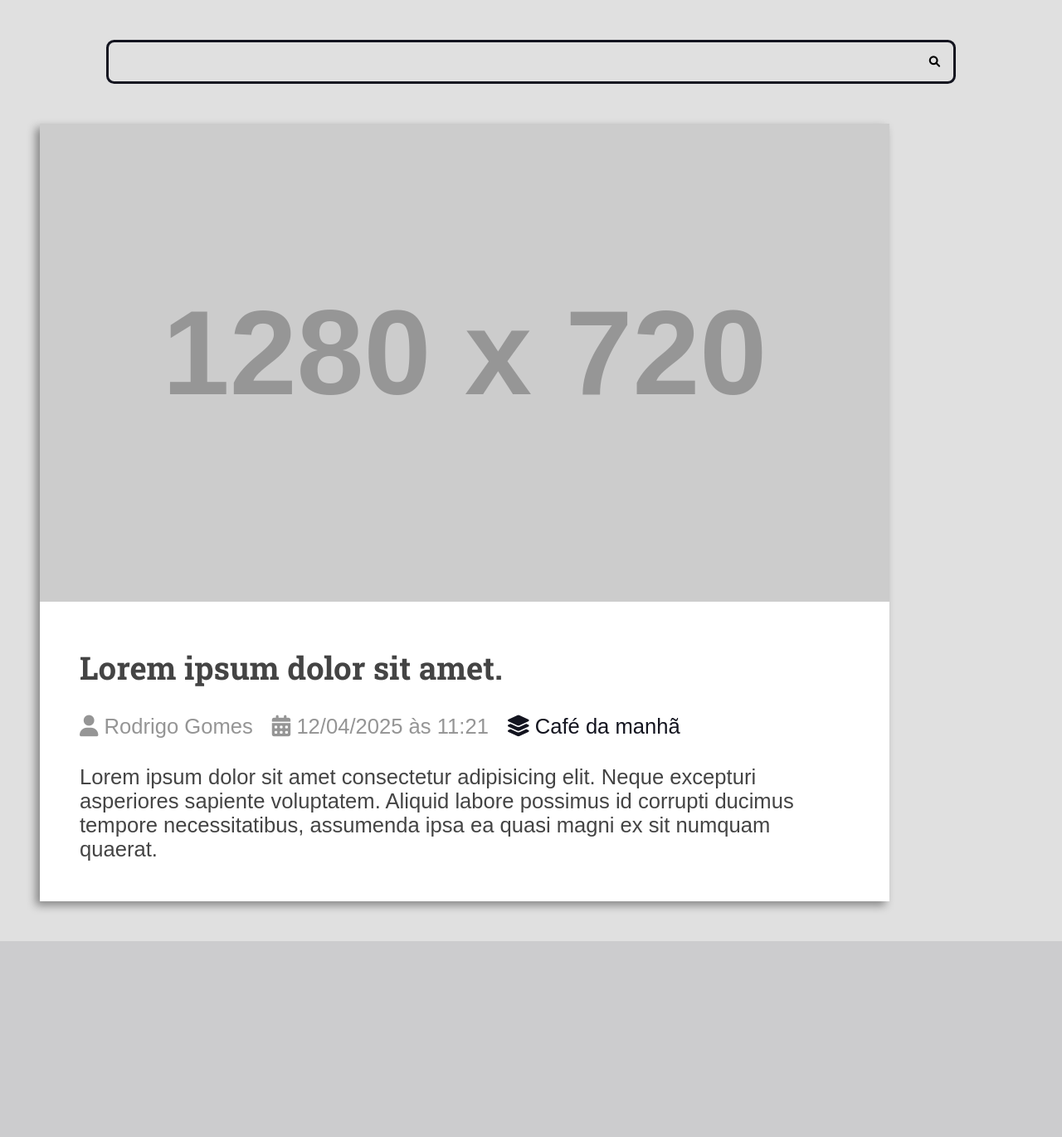
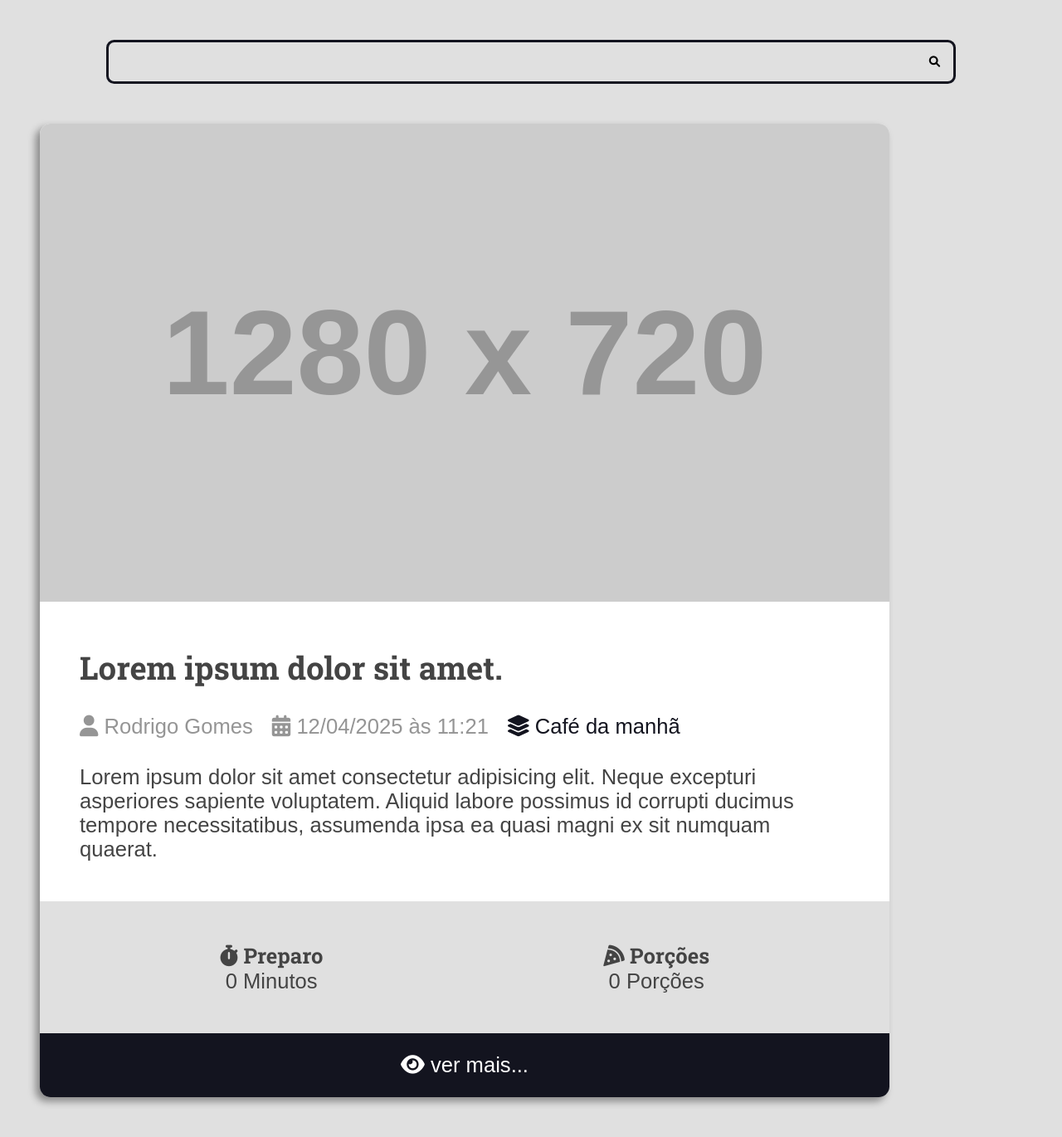
Before and after one commit to RoGomes96/curso-django-projeto1, a Django app: page / in a window 1280 px wide. Shown: the part 224-1594 px from the top of the page at 83% size. Before the commit the page ends 1358 px from the top, so only its background shows below. Run offline with Django 5.2, Linux system fonts and the light colour scheme; grey boxes labelled with a size stand in for pictures from a placeholder-image service; some libraries are stand-ins or nearby versions.

Commit message:
Finishing front containers

```diff
--- a/recipes/templates/recipes/pages/home.html
+++ b/recipes/templates/recipes/pages/home.html
@@ -35,7 +35,31 @@
                         voluptatem. Aliquid labore possimus id corrupti ducimus tempore necessitatibus, assumenda ipsa
                         ea quasi magni ex sit numquam quaerat.</p>
                 </div>
+
+                <div class="recipe-meta-container">
+                    <div class="recipe-meta recipe-preparation">
+                        <h3 class="recipe-meta-title"><i class="fas fa-stopwatch"></i> Preparo</h3>
+                        <div class="recipe-meta-text">
+                            0 Minutos
+                        </div>
+                    </div>
+                    <div class="recipe-meta recipe-servings">
+                        <h3 class="recipe-meta-title"><i class="fas fa-pizza-slice"></i> Porções</h3>
+                        <div class="recipe-meta-text">
+                            0 Porções
+                        </div>
+                    </div>
+                </div>
+
+                <footer class="recipe-footer">
+                    <a class="recipe-read-more button button-dark button-full-width" href="/recipes/3/">
+                        <i class="fas fa-eye"></i>
+                        <span>ver mais...</span>
+                    </a>
+                </footer>
+
             </div>
+
         </div>
     </main>
 </body>
--- a/recipes/templates/recipes/partials/head.html
+++ b/recipes/templates/recipes/partials/head.html
@@ -183,6 +183,8 @@
             box-shadow: -5px 5px 10px rgba(0, 0, 0, .4);
             transform: scale(1);
             transition: all 300ms ease-in-out;
+            border-radius: .8rem;
+            overflow: hidden;
         }
 
         .recipe img {
@@ -226,5 +228,38 @@
         .recipe-author a:hover {
             color: var(--color-primary);
         }
+
+        .recipe-meta-container {
+            display: flex;
+            flex-flow: row wrap;
+            padding: var(--spacing-gutter-medium);
+            background: var(--color-gray-1);
+        }
+
+        .recipe-meta {
+            display: flex;
+            flex-flow: column nowrap;
+            flex-shrink: 1;
+            flex-grow: 1;
+            text-align: center;
+        }
+
+        .recipe-meta-title {
+            font-size: 1.6rem;
+        }
+
+        .recipe-footer a {
+            background: var(--color-primary-dark);
+            display: block;
+            color: var(--color-white);
+            text-decoration: none;
+            text-align: center;
+            padding: 1.5rem var(--spacing-gutter-medium);
+            transition: all 300ms ease-in-out;
+        }
+
+        .recipe-footer a:hover {
+            filter: brightness(2);
+        }
     </style>
 </head>
```
